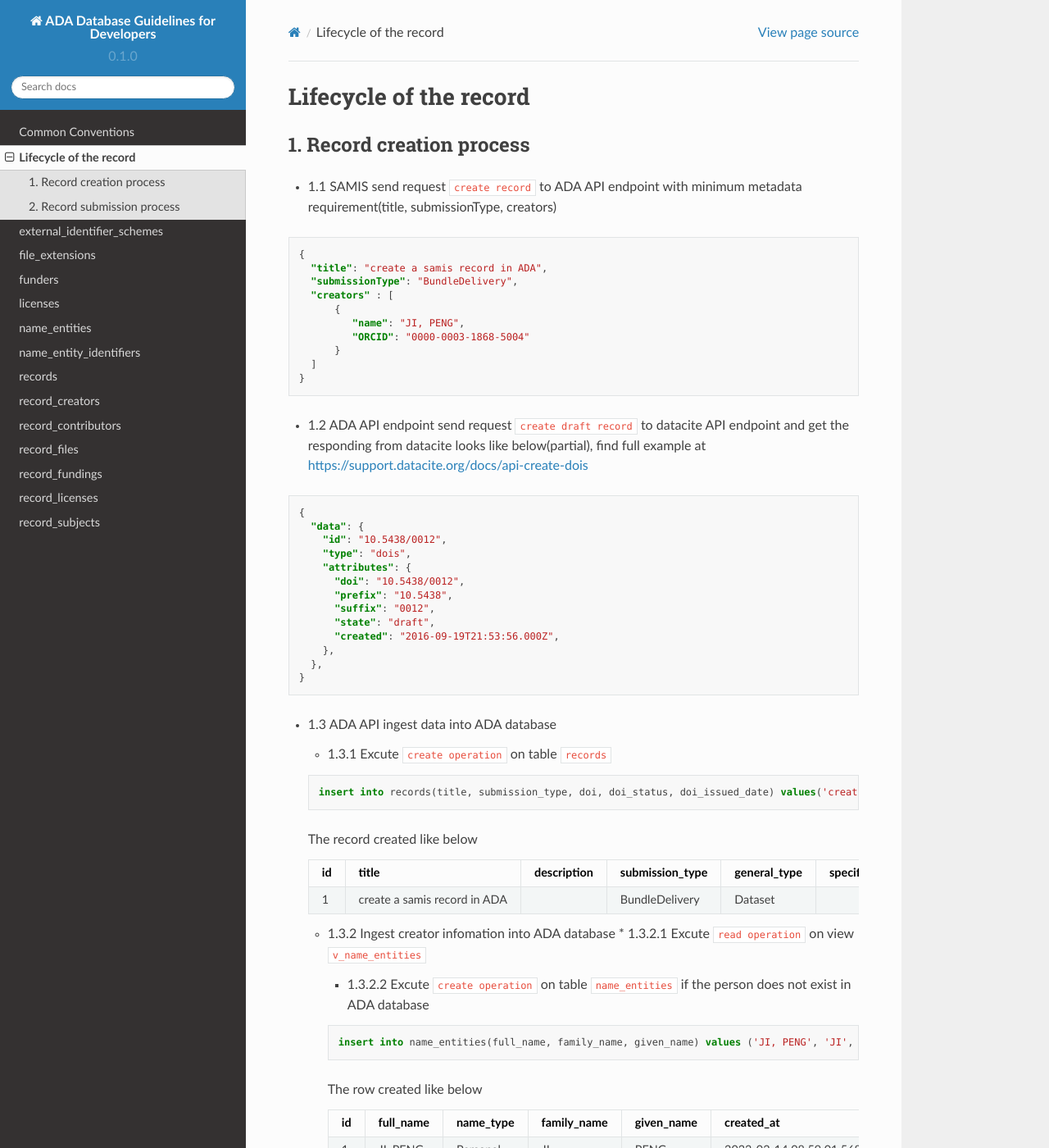
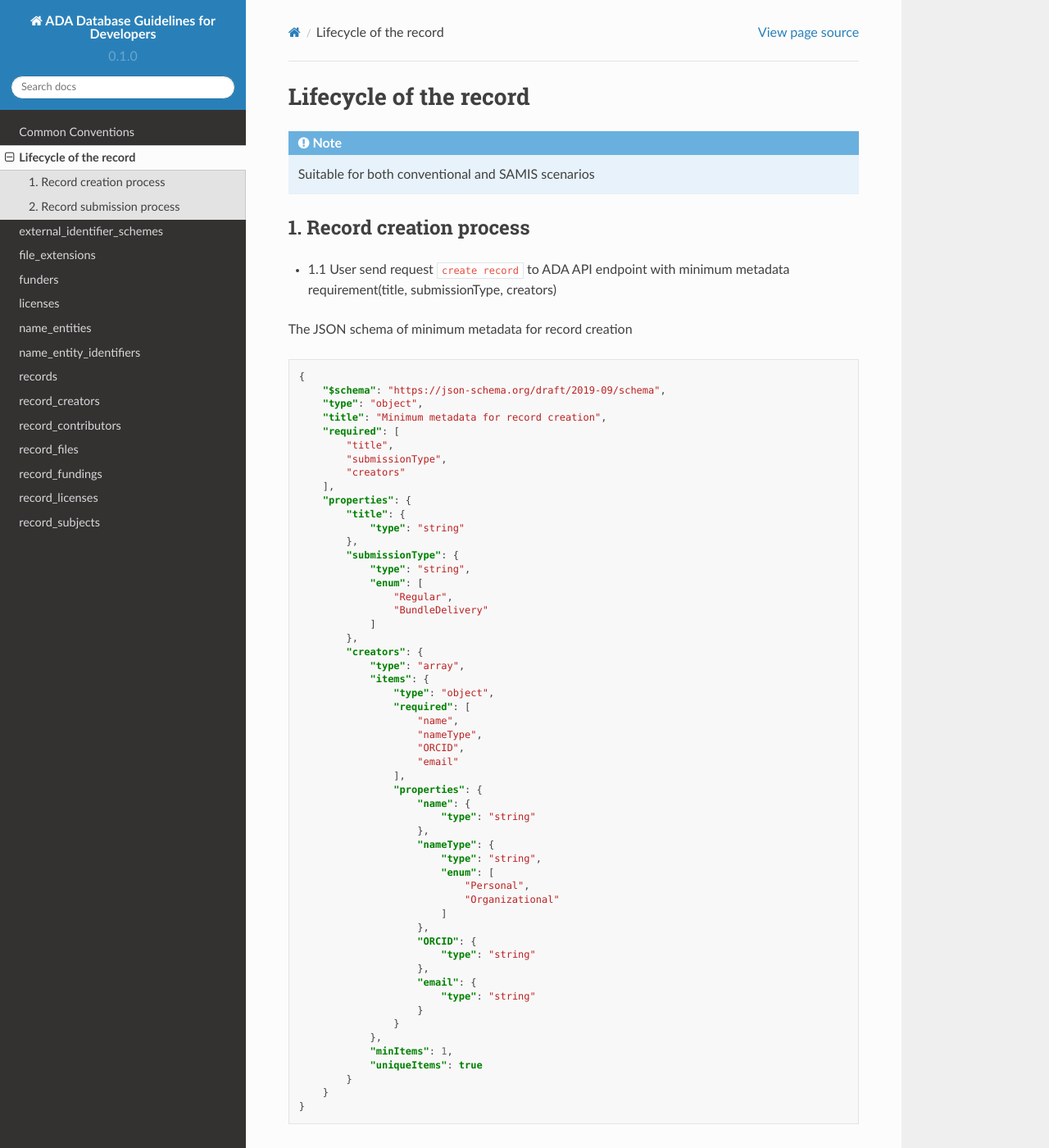
Before and after one commit to amds-ldeo/ada-db-spec, a Sphinx documentation site: the page built from docs/source/lifecycle_of_record.rst, in a window 1280 px wide and 1400 px high. Shown: the whole window at 82% size. Built offline with Sphinx 7.4.7 and the Read the Docs theme 2.0.0, drawn with Linux system fonts in a browser that asks for light colours; pages that are not in the unit, such as notebooks, are missing from menus; some of the changed text lies outside the part shown.

Commit message:
update lifecycle_of_record.rst

```diff
--- a/docs/source/lifecycle_of_record.rst
+++ b/docs/source/lifecycle_of_record.rst
@@ -1,10 +1,74 @@
 Lifecycle of the record
 ========================
+
+.. note::
+  Suitable for both conventional and SAMIS scenarios
 
 1. Record creation process
 ------------------------
 
-* 1.1 SAMIS send request ``create record`` to ADA API endpoint with minimum metadata requirement(title, submissionType, creators)
+* 1.1 User send request ``create record`` to ADA API endpoint with minimum metadata requirement(title, submissionType, creators)
+
+The JSON schema of minimum metadata for record creation
+
+.. code-block:: json
+
+  {
+      "$schema": "https://json-schema.org/draft/2019-09/schema",
+      "type": "object",
+      "title": "Minimum metadata for record creation",
+      "required": [
+          "title",
+          "submissionType",
+          "creators"
+      ],
+      "properties": {
+          "title": {
+              "type": "string"
+          },
+          "submissionType": {
+              "type": "string",
+              "enum": [
+                  "Regular",
+                  "BundleDelivery"
+              ]
+          },
+          "creators": {
+              "type": "array",
+              "items": {
+                  "type": "object",
+                  "required": [
+                      "name",
+                      "nameType",
+                      "ORCID",
+                      "email"
+                  ],
+                  "properties": {
+                      "name": {
+                          "type": "string"
+                      },
+                      "nameType": {
+                          "type": "string",
+                          "enum": [
+                              "Personal",
+                              "Organizational"
+                          ]
+                      },
+                      "ORCID": {
+                          "type": "string"
+                      },
+                      "email": {
+                          "type": "string"
+                      }
+                  }
+              },
+              "minItems": 1,
+              "uniqueItems": true
+          }
+      }
+  }
+
+The example of minimum metadata
 
 .. code-block:: json
 
@@ -14,7 +78,9 @@ Lifecycle of the record
      "creators" : [
          {
             "name": "JI, PENG",
-            "ORCID": "0000-0003-1868-5004"
+            "nameType": "Personal",
+            "ORCID": "0000-0003-1868-5004",
+            "email": "pengji@ldeo.columbia.edu"
          }
      ]
    }
@@ -113,6 +179,7 @@ Lifecycle of the record
 
 2. Record submission process
 -----------------------------
+
 * 2.1 SAMIS send request ``submit record`` to ADA API endpoint with required metada
 
 .. note::
```
